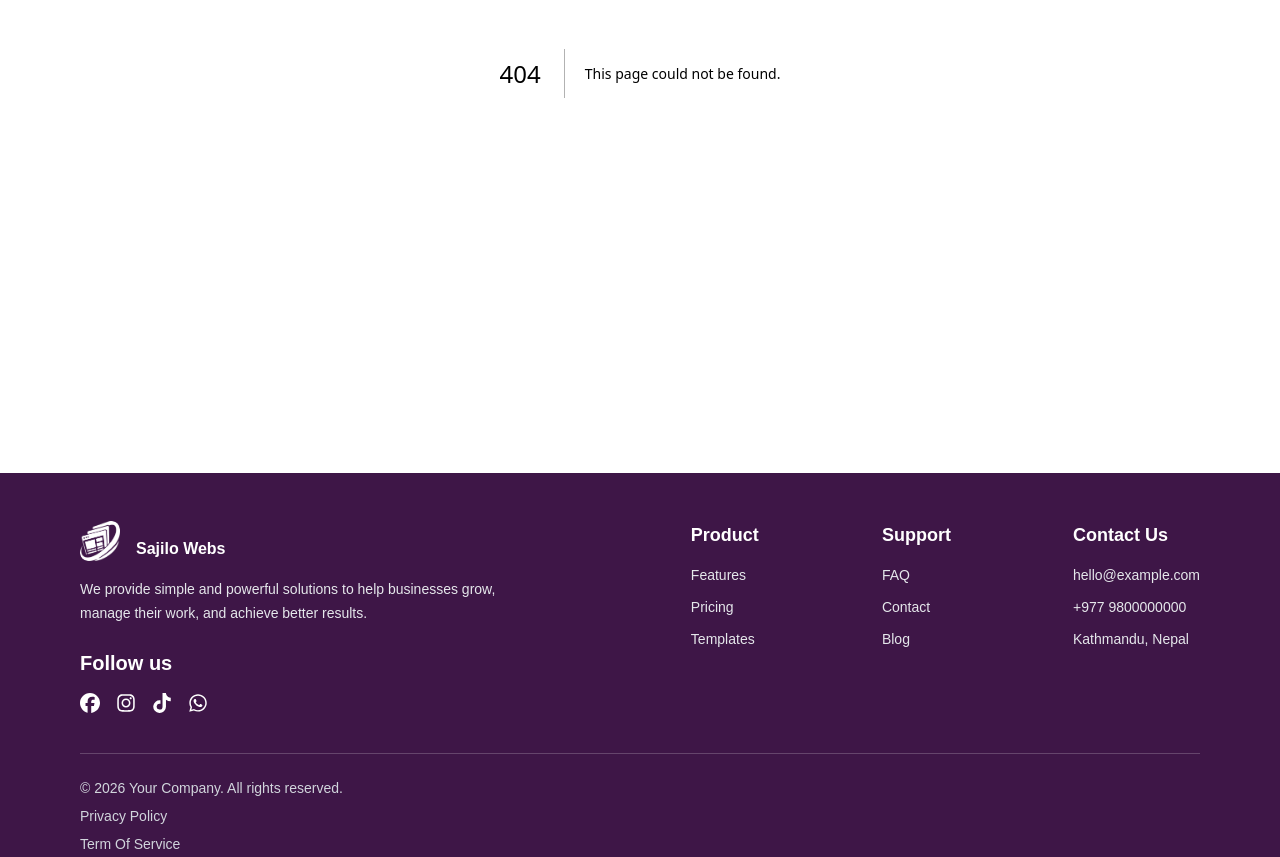
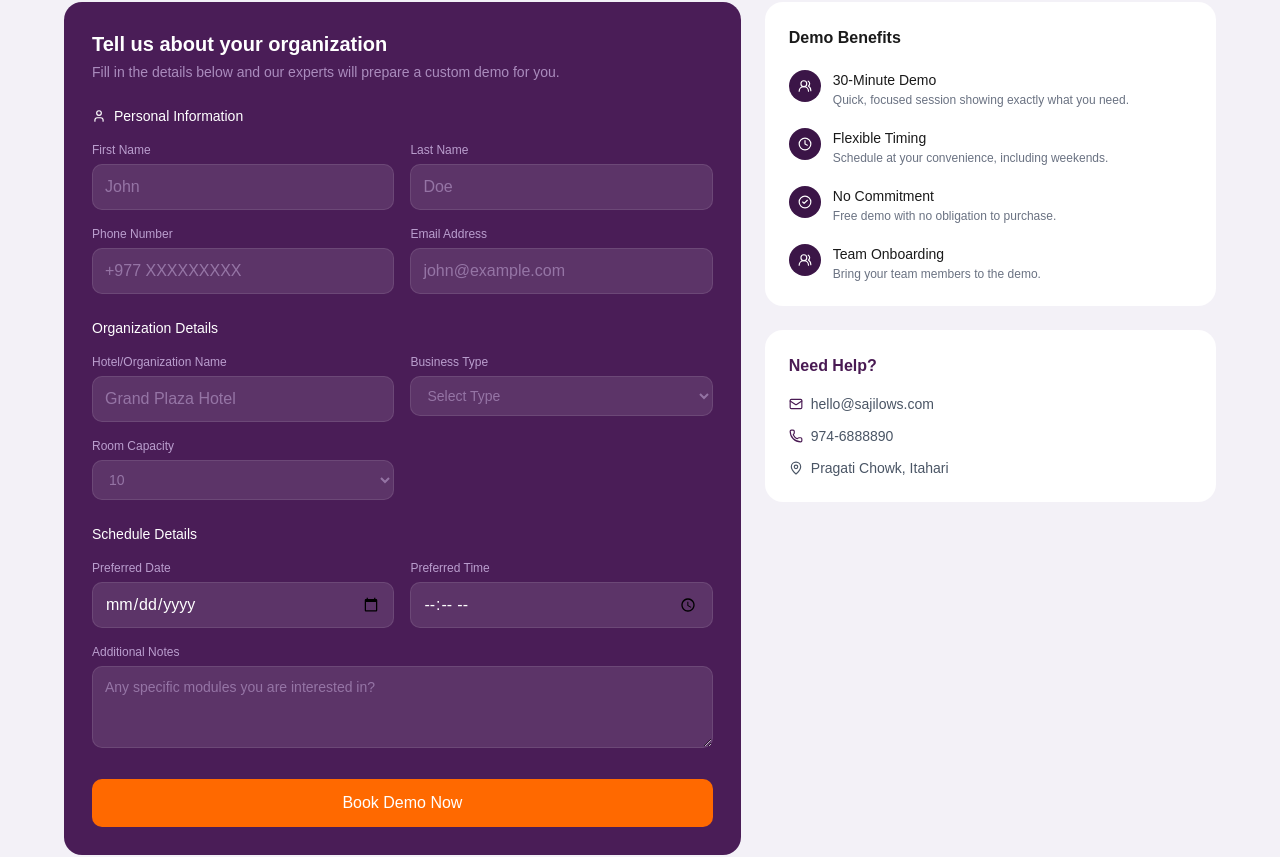
Before and after one commit to ChamlingUttam/sajiloWebs, a Next.js app: page /Schedule-demo in a window 1280 px wide. Before the commit this address had no page. Shown: the part 415-1272 px from the top of the page. Built offline with nearby package versions, Linux system fonts and the light colour scheme.

Commit message:
middle complete

```diff
--- /dev/null
+++ b/app/OurBlog/components/BlogCard.tsx
@@ -0,0 +1,28 @@
+import { User, CalendarDays } from "lucide-react";
+
+type BlogCardProps = {
+  title: string;
+  excerpt: string;
+  author: string;
+  date: string;
+};
+
+export default function BlogCard({ title, excerpt, author, date }: BlogCardProps) {
+  return (
+    <div className="rounded-2xl border border-gray-100 shadow-sm overflow-hidden flex flex-col">
+      <div className="aspect-[16/10] bg-[#EDE8EE]" />
+      <div className="p-5 flex flex-col gap-2 flex-1">
+        <h3 className="font-semibold text-[#491A53] text-base leading-snug">{title}</h3>
+        <p className="text-[#6A4372] text-sm">{excerpt}</p>
+        <div className="flex items-center gap-4 text-xs text-[#491A53] border-t pt-3 mt-auto">
+          <span className="flex items-center gap-1.5">
+            <User size={12} /> {author}
+          </span>
+          <span className="flex items-center gap-1.5">
+            <CalendarDays size={12} /> {date}
+          </span>
+        </div>
+      </div>
+    </div>
+  );
+}
--- /dev/null
+++ b/app/OurBlog/components/BlogGrid.tsx
@@ -0,0 +1,20 @@
+import BlogCard from "./BlogCard";
+
+const posts = Array.from({ length: 6 }, () => ({
+  title: "Why Every Hotel Needs a Professional Website in 2026?",
+  excerpt: "In today's digital world, having a professional website for hotel businesses is no longer optional—it's essential.",
+  author: "Aakash Chaudhary",
+  date: "Aug 18, 2026",
+}));
+
+export default function BlogGrid() {
+  return (
+    <div className="bg-white px-4 md:px-10 py-14 sm:py-16">
+      <div className="max-w-6xl mx-auto grid grid-cols-1 sm:grid-cols-2 lg:grid-cols-3 gap-6">
+        {posts.map((post, i) => (
+          <BlogCard key={i} {...post} />
+        ))}
+      </div>
+    </div>
+  );
+}
--- /dev/null
+++ b/app/OurBlog/components/BlogHeader.tsx
@@ -0,0 +1,14 @@
+export default function BlogHeader() {
+  return (
+    <div className="bg-[#4B1D57] px-4 md:px-10 pt-14 sm:pt-16 pb-10 sm:pb-12 text-center">
+      <div className="max-w-md sm:max-w-xl mx-auto">
+        <h2 className="text-white font-extrabold text-3xl sm:text-4xl md:text-5xl leading-tight">
+          Our Blog
+        </h2>
+        <p className="text-[#D3C8D6] text-sm sm:text-base mt-3">
+          Discover insights, tutorials, and stories about hotel marketing, tech, and hospitality business.
+        </p>
+      </div>
+    </div>
+  );
+}
--- /dev/null
+++ b/app/OurBlog/page.tsx
@@ -0,0 +1,11 @@
+import BlogHeader from "./components/BlogHeader";
+import BlogGrid from "./components/BlogGrid";
+
+export default function BlogSection() {
+  return (
+    <section>
+      <BlogHeader />
+      <BlogGrid />
+    </section>
+  );
+}
--- /dev/null
+++ b/app/Schedule-demo/components/DemoBenefits.tsx
@@ -0,0 +1,52 @@
+
+import { Users2, Clock, CheckCircle2, Mail, Phone, MapPin } from "lucide-react";
+
+const benefits = [
+  { icon: Users2, title: "30-Minute Demo", desc: "Quick, focused session showing exactly what you need." },
+  { icon: Clock, title: "Flexible Timing", desc: "Schedule at your convenience, including weekends." },
+  { icon: CheckCircle2, title: "No Commitment", desc: "Free demo with no obligation to purchase." },
+  { icon: Users2, title: "Team Onboarding", desc: "Bring your team members to the demo." },
+];
+
+export default function DemoBenefits() {
+  return (
+    <div className="flex flex-col gap-6">
+      {/* Demo Benefits card */}
+      <div className="bg-white rounded-2xl p-5 sm:p-6">
+        <h3 className="font-semibold text-[#1A1A1A] text-base mb-5">Demo Benefits</h3>
+        <div className="flex flex-col gap-5">
+          {benefits.map(({ icon: Icon, title, desc }) => (
+            <div key={title} className="flex items-start gap-3">
+              <span className="w-8 h-8 rounded-full bg-[#3B1547] flex items-center justify-center shrink-0">
+                <Icon size={14} className="text-white" />
+              </span>
+              <div>
+                <p className="text-sm font-medium text-[#1A1A1A]">{title}</p>
+                <p className="text-xs text-gray-500 mt-0.5">{desc}</p>
+              </div>
+            </div>
+          ))}
+        </div>
+      </div>
+
+      {/* Need Help card */}
+      <div className="bg-white rounded-2xl p-5 sm:p-6">
+        <h3 className="font-semibold text-[#491A53] text-base mb-4">Need Help?</h3>
+        <ul className="flex flex-col gap-3 text-sm text-gray-600">
+          <li className="flex items-center gap-2">
+            <Mail size={14} className="text-[#491A53] shrink-0" />
+            <a href="mailto:hello@sajilows.com">hello@sajilows.com</a>
+          </li>
+          <li className="flex items-center gap-2">
+            <Phone size={14} className="text-[#491A53] shrink-0" />
+            <a href="tel:+9749746888890" >974-6888890</a>
+          </li>
+          <li className="flex items-center gap-2">
+            <MapPin size={14} className=" shrink-0" />
+            Pragati Chowk, Itahari
+          </li>
+        </ul>
+      </div>
+    </div>
+  );
+}
--- /dev/null
+++ b/app/Schedule-demo/components/DemoForm.tsx
@@ -0,0 +1,85 @@
+import { User } from "lucide-react";
+
+export default function DemoForm() {
+  return (
+    <div className="bg-[#4A1D57] rounded-2xl p-5 sm:p-7 text-white">
+      <h3 className="font-semibold text-lg sm:text-xl mb-1">Tell us about your organization</h3>
+      <p className="text-purple-200/60 text-xs sm:text-sm mb-6">
+        Fill in the details below and our experts will prepare a custom demo for you.
+      </p>
+
+      <form className="flex flex-col gap-6">
+        {/* Personal Information */}
+        <fieldset>
+          <legend className="flex items-center gap-2 text-sm font-medium mb-4">
+            <User size={14} /> Personal Information
+          </legend>
+          <div className="grid grid-cols-1 sm:grid-cols-2 gap-4">
+            <Field label="First Name" placeholder="John" />
+            <Field label="Last Name" placeholder="Doe" />
+            <Field label="Phone Number" placeholder="+977 XXXXXXXXX" />
+            <Field label="Email Address" placeholder="john@example.com" type="email" />
+          </div>
+        </fieldset>
+
+        {/* Organization Details */}
+        <fieldset>
+          <legend className="text-sm font-medium mb-4">Organization Details</legend>
+          <div className="grid grid-cols-1 sm:grid-cols-2 gap-4">
+            <Field label="Hotel/Organization Name" placeholder="Grand Plaza Hotel" />
+            <SelectField label="Business Type" placeholder="Select Type" />
+            <SelectField label="Room Capacity" placeholder="10" />
+          </div>
+        </fieldset>
+
+        {/* Schedule Details */}
+        <fieldset>
+          <legend className="text-sm font-medium mb-4">Schedule Details</legend>
+          <div className="grid grid-cols-1 sm:grid-cols-2 gap-4">
+            <Field label="Preferred Date" placeholder="dd/mm/yyyy" type="date" />
+            <Field label="Preferred Time" placeholder="Select" type="time" />
+          </div>
+          <div className="mt-4">
+            <label className="text-xs text-purple-200/70 mb-1.5 block">Additional Notes</label>
+            <textarea
+              rows={3}
+              placeholder="Any specific modules you are interested in?"
+              className="w-full bg-white/10 border border-white/10 rounded-lg px-3 py-2.5 text-sm placeholder:text-purple-200/40 focus:outline-none focus:ring-1 focus:ring-orange-400"
+            />
+          </div>
+        </fieldset>
+
+        <button
+          type="submit"
+          className="bg-orange-500 hover:bg-orange-600 text-white text-sm font-medium px-6 py-3 rounded-lg w-full sm:w-auto"
+        >
+          Book Demo Now
+        </button>
+      </form>
+    </div>
+  );
+}
+
+function Field({ label, placeholder, type = "text" }: { label: string; placeholder: string; type?: string }) {
+  return (
+    <div>
+      <label className="text-xs text-purple-200/70 mb-1.5 block">{label}</label>
+      <input
+        type={type}
+        placeholder={placeholder}
+        className="w-full bg-white/10 border border-white/10 rounded-lg px-3 py-2.5 text-sm placeholder:text-purple-200/40 focus:outline-none focus:ring-1 focus:ring-orange-400"
+      />
+    </div>
+  );
+}
+
+function SelectField({ label, placeholder }: { label: string; placeholder: string }) {
+  return (
+    <div>
+      <label className="text-xs text-purple-200/70 mb-1.5 block">{label}</label>
+      <select className="w-full bg-white/10 border border-white/10 rounded-lg px-3 py-2.5 text-sm text-purple-200/40 focus:outline-none focus:ring-1 focus:ring-orange-400">
+        <option>{placeholder}</option>
+      </select>
+    </div>
+  );
+}
--- /dev/null
+++ b/app/Schedule-demo/components/DemoSection.tsx
@@ -0,0 +1,28 @@
+import DemoForm from "./DemoForm";
+import DemoBenefits from "./DemoBenefits";
+
+export default function DemoSection() {
+  return (
+    <section>
+      <div className="bg-[#3B1547] px-4 md:px-10 pt-16 sm:pt-20 pb-12 sm:pb-16 text-center">
+        <div className="max-w-2xl mx-auto">
+          <h2 className="text-white font-bold text-2xl sm:text-3xl md:text-4xl leading-tight">
+            Schedule Your Free Demo
+          </h2>
+          <p className="text-purple-200/70 text-sm sm:text-base mt-3">
+            Experience how Sajilo Webs can transform your hotel operations.
+            Book a personalized 30-minute walkthrough.
+          </p>
+        </div>
+      </div>
+
+      {/* Content - light/white bg, form card purple */}
+      <div className="bg-[#F3F1F7] px-4 md:px-10 py-16 sm:py-20">
+        <div className="max-w-6xl mx-auto grid grid-cols-1 lg:grid-cols-[1.5fr_1fr] gap-6 items-start">
+          <DemoForm />
+          <DemoBenefits />
+        </div>
+      </div>
+    </section>
+  );
+}
--- /dev/null
+++ b/app/Schedule-demo/page.tsx
@@ -0,0 +1,10 @@
+import DemoSection from "./components/DemoSection";
+
+export default function page() {
+  return (
+    <>
+
+      <DemoSection />
+    </>
+  );
+}
--- a/app/components/HeroSection.tsx
+++ b/app/components/HeroSection.tsx
@@ -20,7 +20,7 @@ export default function Hero() {
           <button className="bg-orange-500 hover:bg-orange-600 text-white text-sm font-medium px-6 py-3 rounded-lg w-full sm:w-auto">
             Start 14-Days Free Trial
           </button>
-          <button className="bg-transparent border border-white text-white text-sm font-medium px-6 py-3 rounded-lg w-full sm:w-auto hover:bg-white/10">
+          <button className="bg-[#EDE8EE] border border-[#EDE8EE] text-[#160818] text-sm font-medium px-6 py-3 rounded-lg w-full sm:w-auto hover:bg-white/10">
             Book a Demo
           </button>
         </div>
--- a/app/components/TemplatesSection.tsx
+++ b/app/components/TemplatesSection.tsx
@@ -21,8 +21,8 @@ export default function TemplatesSection() {
     </h2>
   </div>
 
-  <div className="flex flex-col items-center md:items-start gap-4">
-    <p className="text-purple-200/70 text-sm sm:text-base max-w-sm">
+  <div className="flex flex-col items-start gap-4">
+  <p className="text-purple-200/70 text-sm sm:text-base max-w-md text-left">
     Choose from professionally designed templates tailored for every
     type of hospitality property.
   </p>
```
Lines whose indentation alone changed are shown as unchanged.
